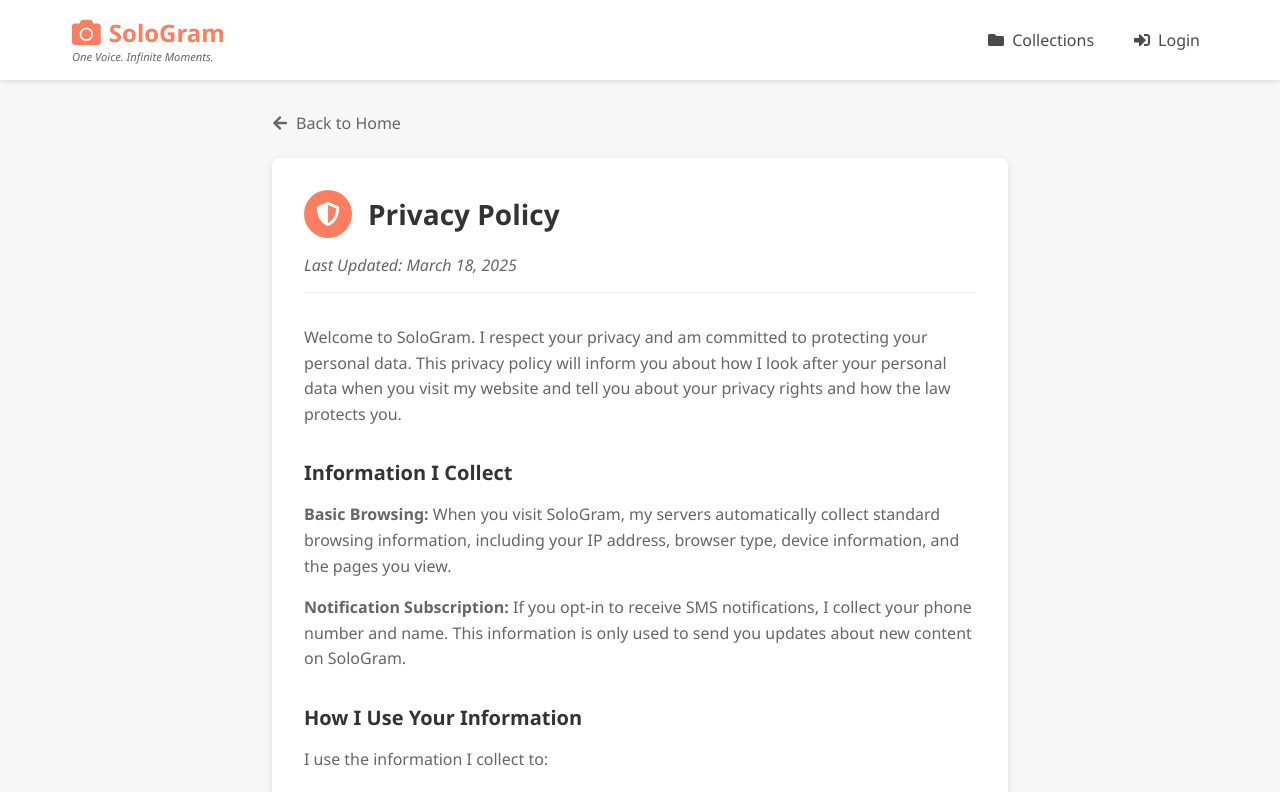
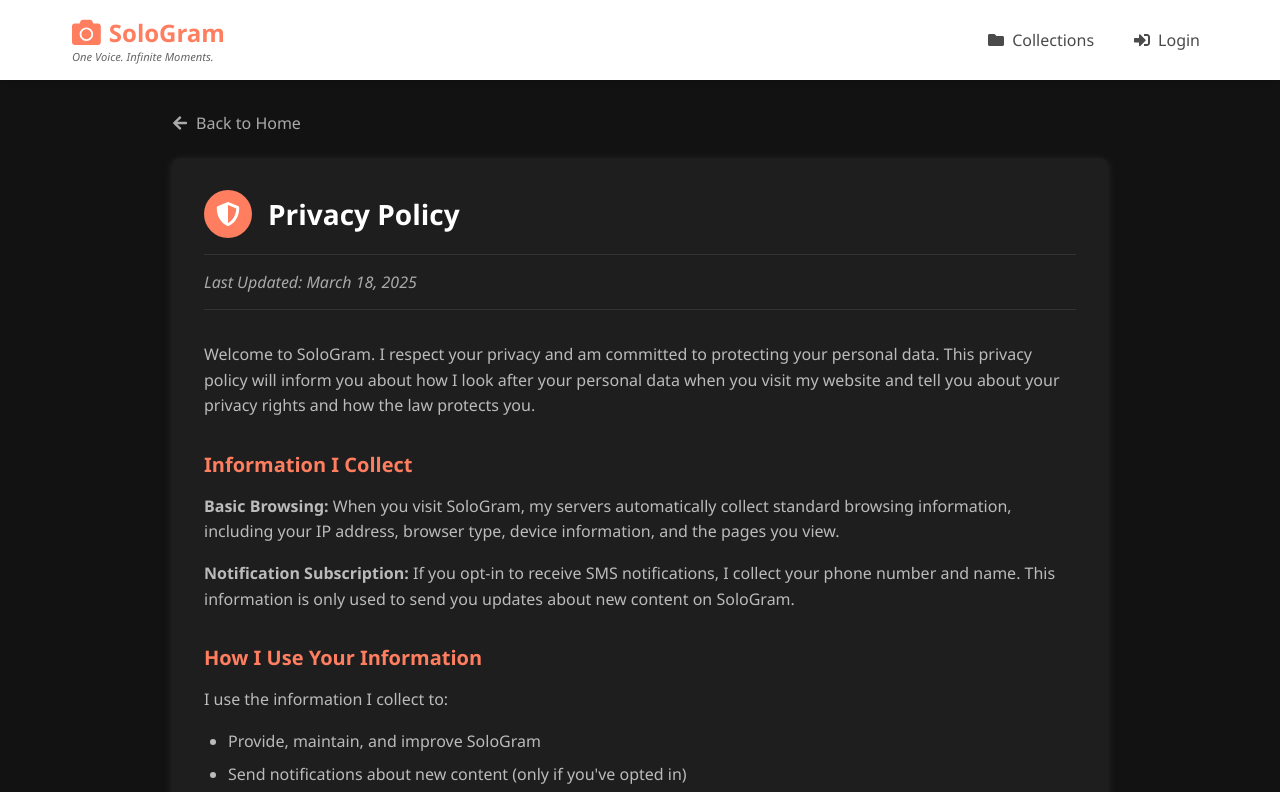
Before and after one commit to abutler911/sologram, a React (Create React App) app in the folder client/: page /privacy in a window 1280 px wide. Shown: the top 792 px of the page. Built offline with nearby package versions, Linux system fonts and the light colour scheme; no server answers.

Commit message:
Fix: Added dark mode to Privacy and Terms

```diff
--- a/client/src/components/notifications/SubscribeBanner.js
+++ b/client/src/components/notifications/SubscribeBanner.js
@@ -64,12 +64,6 @@
           </BannerActions>
         </Banner>
       )}
-
-      {/* Fixed Subscribe Button */}
-      <SubscribeFixed onClick={handleToggleModal}>
-        <FaBell />
-        <span>Subscribe</span>
-      </SubscribeFixed>
 
       {/* Subscription Modal */}
       {isOpen && (
@@ -235,47 +229,6 @@
   }
 `;
 
-const SubscribeFixed = styled.button`
-  position: fixed;
-  bottom: 7rem;
-  right: 2rem;
-  background-color: #ff7e5f;
-  color: white;
-  border: none;
-  border-radius: 4px;
-  padding: 0.75rem 1.25rem;
-  font-weight: 600;
-  display: flex;
-  align-items: center;
-  box-shadow: 0 2px 8px rgba(0, 0, 0, 0.2);
-  cursor: pointer;
-  z-index: 98;
-  transition: transform 0.2s, background-color 0.3s;
-
-  &:hover {
-    background-color: #ff6347;
-    transform: translateY(-2px);
-  }
-
-  svg {
-    margin-right: 0.5rem;
-  }
-
-  @media (max-width: 768px) {
-    bottom: 5rem;
-    right: 1rem;
-    padding: 0.625rem 1rem;
-
-    span {
-      display: none;
-    }
-
-    svg {
-      margin-right: 0;
-    }
-  }
-`;
-
 const ModalOverlay = styled.div`
   position: fixed;
   top: 0;
--- a/client/src/pages/Privacy.js
+++ b/client/src/pages/Privacy.js
@@ -7,6 +7,7 @@
   const lastUpdated = "March 18, 2025";
 
   return (
+    <PageWrapper>
       <Container>
         <BackLink to="/">
           <FaArrowLeft />
@@ -132,24 +133,52 @@
           </Section>
         </ContentCard>
       </Container>
+    </PageWrapper>
   );
 };
 
-// Styled Components
+// Full-width page wrapper that fills the viewport
+const PageWrapper = styled.div`
+  background-color: #121212;
+  min-height: 100vh;
+  width: 100%;
+  display: flex;
+  justify-content: center;
+`;
+
+// Dark theme styled components
 const Container = styled.div`
-  max-width: 800px;
-  margin: 0 auto;
+  width: 100%;
+  max-width: 1000px; /* Increased from 800px for wider content */
   padding: 2rem;
+  color: #ffffff;
+  box-sizing: border-box;
 
+  @media (max-width: 1024px) {
+    max-width: 100%;
+    padding: 1.5rem;
+  }
+
+  /* Specific adjustments for smaller screens */
   @media (max-width: 768px) {
-    padding: 1.5rem;
+    padding: 1.25rem;
+  }
+
+  @media (max-width: 480px) {
+    padding: 1rem 0.75rem;
+  }
+
+  /* Specific adjustments for PWA mode */
+  @media screen and (display-mode: standalone) {
+    max-width: 100%;
+    padding: 1rem;
   }
 `;
 
 const BackLink = styled(Link)`
   display: inline-flex;
   align-items: center;
-  color: #666666;
+  color: #aaaaaa;
   text-decoration: none;
   margin-bottom: 1.5rem;
   transition: color 0.3s;
@@ -164,16 +193,34 @@
 `;
 
 const ContentCard = styled.div`
-  background-color: #ffffff;
+  background-color: #1e1e1e;
   border-radius: 8px;
-  box-shadow: 0 2px 8px rgba(0, 0, 0, 0.1);
   padding: 2rem;
+  box-shadow: 0 2px 10px rgba(255, 255, 255, 0.1);
+
+  @media (max-width: 768px) {
+    padding: 1.5rem;
+  }
+
+  @media (max-width: 480px) {
+    padding: 1.25rem;
+    border-radius: 6px;
+  }
+
+  /* Ensure proper rendering in PWA mode */
+  @media screen and (display-mode: standalone) {
+    width: 100%;
+    box-sizing: border-box;
+    padding: 1.5rem;
+  }
 `;
 
 const PageHeader = styled.div`
   display: flex;
   align-items: center;
   margin-bottom: 1rem;
+  border-bottom: 1px solid #333;
+  padding-bottom: 1rem;
 `;
 
 const LogoIcon = styled.div`
@@ -187,20 +234,31 @@
   justify-content: center;
   font-size: 1.5rem;
   margin-right: 1rem;
+
+  @media (max-width: 480px) {
+    width: 2.5rem;
+    height: 2.5rem;
+    font-size: 1.25rem;
+    margin-right: 0.75rem;
+  }
 `;
 
 const PageTitle = styled.h1`
   font-size: 1.75rem;
-  color: #333333;
+  color: #ffffff;
   margin: 0;
+
+  @media (max-width: 480px) {
+    font-size: 1.5rem;
+  }
 `;
 
 const LastUpdated = styled.p`
-  color: #666666;
+  color: #aaaaaa;
   font-style: italic;
   margin-bottom: 2rem;
   padding-bottom: 1rem;
-  border-bottom: 1px solid #eeeeee;
+  border-bottom: 1px solid #333;
 `;
 
 const Section = styled.section`
@@ -209,19 +267,19 @@
 
 const SectionTitle = styled.h2`
   font-size: 1.25rem;
-  color: #333333;
+  color: #ff7e5f;
   margin: 0 0 1rem 0;
 `;
 
 const Paragraph = styled.p`
-  color: #666666;
+  color: #bbbbbb;
   margin-bottom: 1rem;
   line-height: 1.6;
 `;
 
 const List = styled.ul`
   margin: 0 0 1rem 1.5rem;
-  color: #666666;
+  color: #bbbbbb;
 `;
 
 const ListItem = styled.li`
--- a/client/src/pages/Terms.js
+++ b/client/src/pages/Terms.js
@@ -7,6 +7,7 @@
   const lastUpdated = "March 18, 2025";
 
   return (
+    <PageWrapper>
       <Container>
         <BackLink to="/">
           <FaArrowLeft />
@@ -154,24 +155,52 @@
           </Section>
         </ContentCard>
       </Container>
+    </PageWrapper>
   );
 };
 
-// Styled Components
+// Full-width page wrapper that fills the viewport
+const PageWrapper = styled.div`
+  background-color: #121212;
+  min-height: 100vh;
+  width: 100%;
+  display: flex;
+  justify-content: center;
+`;
+
+// Dark theme styled components
 const Container = styled.div`
-  max-width: 800px;
-  margin: 0 auto;
+  width: 100%;
+  max-width: 1000px; /* Increased from 800px for wider content */
   padding: 2rem;
+  color: #ffffff;
+  box-sizing: border-box;
 
+  @media (max-width: 1024px) {
+    max-width: 100%;
+    padding: 1.5rem;
+  }
+
+  /* Specific adjustments for smaller screens */
   @media (max-width: 768px) {
-    padding: 1.5rem;
+    padding: 1.25rem;
+  }
+
+  @media (max-width: 480px) {
+    padding: 1rem 0.75rem;
+  }
+
+  /* Specific adjustments for PWA mode */
+  @media screen and (display-mode: standalone) {
+    max-width: 100%;
+    padding: 1rem;
   }
 `;
 
 const BackLink = styled(Link)`
   display: inline-flex;
   align-items: center;
-  color: #666666;
+  color: #aaaaaa;
   text-decoration: none;
   margin-bottom: 1.5rem;
   transition: color 0.3s;
@@ -186,16 +215,34 @@
 `;
 
 const ContentCard = styled.div`
-  background-color: #ffffff;
+  background-color: #1e1e1e;
   border-radius: 8px;
-  box-shadow: 0 2px 8px rgba(0, 0, 0, 0.1);
   padding: 2rem;
+  box-shadow: 0 2px 10px rgba(255, 255, 255, 0.1);
+
+  @media (max-width: 768px) {
+    padding: 1.5rem;
+  }
+
+  @media (max-width: 480px) {
+    padding: 1.25rem;
+    border-radius: 6px;
+  }
+
+  /* Ensure proper rendering in PWA mode */
+  @media screen and (display-mode: standalone) {
+    width: 100%;
+    box-sizing: border-box;
+    padding: 1.5rem;
+  }
 `;
 
 const PageHeader = styled.div`
   display: flex;
   align-items: center;
   margin-bottom: 1rem;
+  border-bottom: 1px solid #333;
+  padding-bottom: 1rem;
 `;
 
 const LogoIcon = styled.div`
@@ -209,20 +256,31 @@
   justify-content: center;
   font-size: 1.5rem;
   margin-right: 1rem;
+
+  @media (max-width: 480px) {
+    width: 2.5rem;
+    height: 2.5rem;
+    font-size: 1.25rem;
+    margin-right: 0.75rem;
+  }
 `;
 
 const PageTitle = styled.h1`
   font-size: 1.75rem;
-  color: #333333;
+  color: #ffffff;
   margin: 0;
+
+  @media (max-width: 480px) {
+    font-size: 1.5rem;
+  }
 `;
 
 const LastUpdated = styled.p`
-  color: #666666;
+  color: #aaaaaa;
   font-style: italic;
   margin-bottom: 2rem;
   padding-bottom: 1rem;
-  border-bottom: 1px solid #eeeeee;
+  border-bottom: 1px solid #333;
 `;
 
 const Section = styled.section`
@@ -231,19 +289,19 @@
 
 const SectionTitle = styled.h2`
   font-size: 1.25rem;
-  color: #333333;
+  color: #ff7e5f;
   margin: 0 0 1rem 0;
 `;
 
 const Paragraph = styled.p`
-  color: #666666;
+  color: #bbbbbb;
   margin-bottom: 1rem;
   line-height: 1.6;
 `;
 
 const List = styled.ul`
   margin: 0 0 1rem 1.5rem;
-  color: #666666;
+  color: #bbbbbb;
 `;
 
 const ListItem = styled.li`
```
Lines whose indentation alone changed are shown as unchanged.
